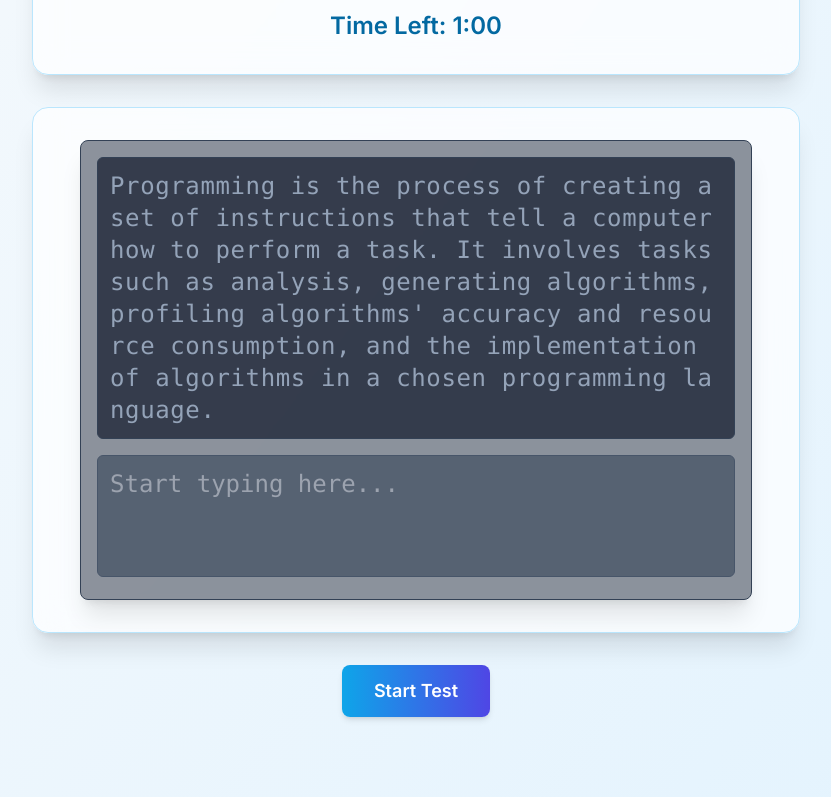
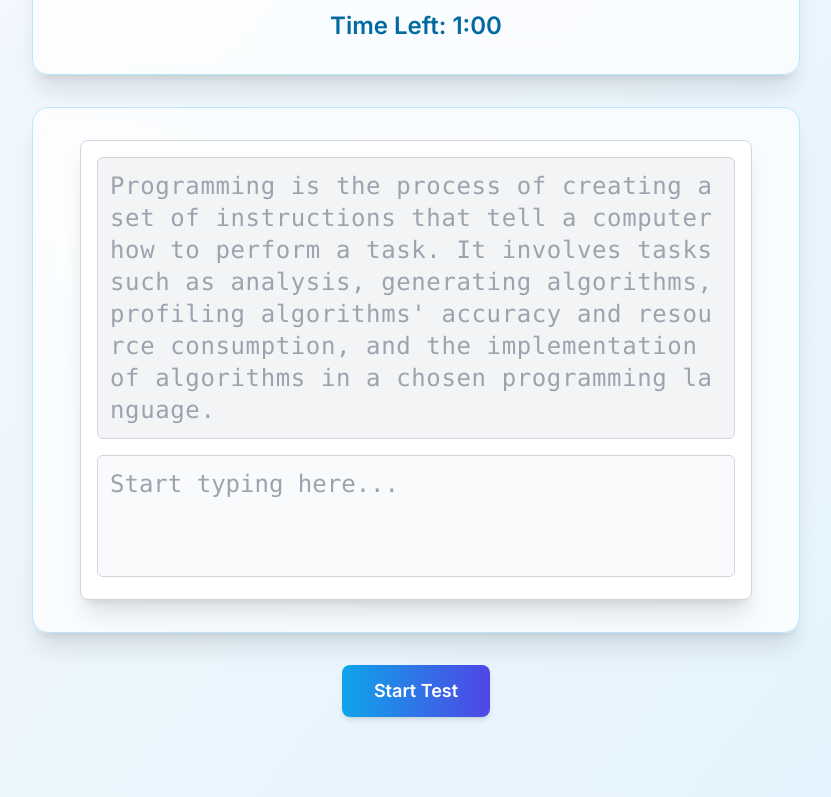
Before and after one commit to typingspeedacademy/typingspeedacadem, a Next.js app: page /typing-test in a window 1280 px wide. Shown: the part 523-1320 px from the top of the page, without its empty margins (224-1055 px from the left). Built offline with nearby package versions, Linux system fonts and the light colour scheme.

Commit message:
Add files via upload

```diff
--- a/src/components/TypingArea.tsx
+++ b/src/components/TypingArea.tsx
@@ -14,13 +14,13 @@ const TypingArea: React.FC<TypingAreaProps> = ({ textToType, userInput, onInputC
     if (index < userInput.length) {
       return userInput[index] === char ? 'text-green-400' : 'text-red-400 bg-red-900/30';
     }
-    return 'text-slate-400'; // Untyped characters
+    return 'text-gray-400'; // Untyped characters
   };
 
   return (
-    <div className="w-full max-w-2xl mx-auto p-4 bg-slate-800/50 rounded-lg shadow-xl border border-slate-700">
+    <div className="w-full max-w-2xl mx-auto p-4 bg-white rounded-lg shadow-xl border border-gray-300">
       <div
-        className={`text-xl md:text-2xl p-3 mb-4 font-mono whitespace-pre-wrap break-all leading-relaxed tracking-wide text-slate-300 rounded-md bg-slate-900/70 border border-slate-700 min-h-[100px] ${language === 'ar' ? 'rtl text-right' : 'ltr text-left'}`}
+        className={`text-xl md:text-2xl p-3 mb-4 font-mono whitespace-pre-wrap break-all leading-relaxed tracking-wide text-gray-700 rounded-md bg-gray-100 border border-gray-300 min-h-[100px] ${language === 'ar' ? 'rtl text-right' : 'ltr text-left'}`}
         dir={language === 'ar' ? 'rtl' : 'ltr'} // Set text direction
       >
         {textToType.split('').map((char, index) => (
@@ -34,7 +34,7 @@ const TypingArea: React.FC<TypingAreaProps> = ({ textToType, userInput, onInputC
         onChange={onInputChange}
         disabled={disabled}
         placeholder={disabled ? "Test ended. Press 'Reset' or change settings to start again." : "Start typing here..."}
-        className={`w-full p-3 text-xl md:text-2xl font-mono bg-slate-700/60 text-slate-100 border border-slate-600 rounded-md focus:ring-2 focus:ring-sky-500 focus:border-sky-500 outline-none resize-none transition-colors duration-200 ${language === 'ar' ? 'rtl text-right' : 'ltr text-left'}`}
+        className={`w-full p-3 text-xl md:text-2xl font-mono bg-gray-50 text-gray-800 border border-gray-300 rounded-md focus:ring-2 focus:ring-sky-500 focus:border-sky-500 outline-none resize-none transition-colors duration-200 ${language === 'ar' ? 'rtl text-right' : 'ltr text-left'}`}
         rows={3}
         dir={language === 'ar' ? 'rtl' : 'ltr'} // Set text direction for textarea
       />
```
